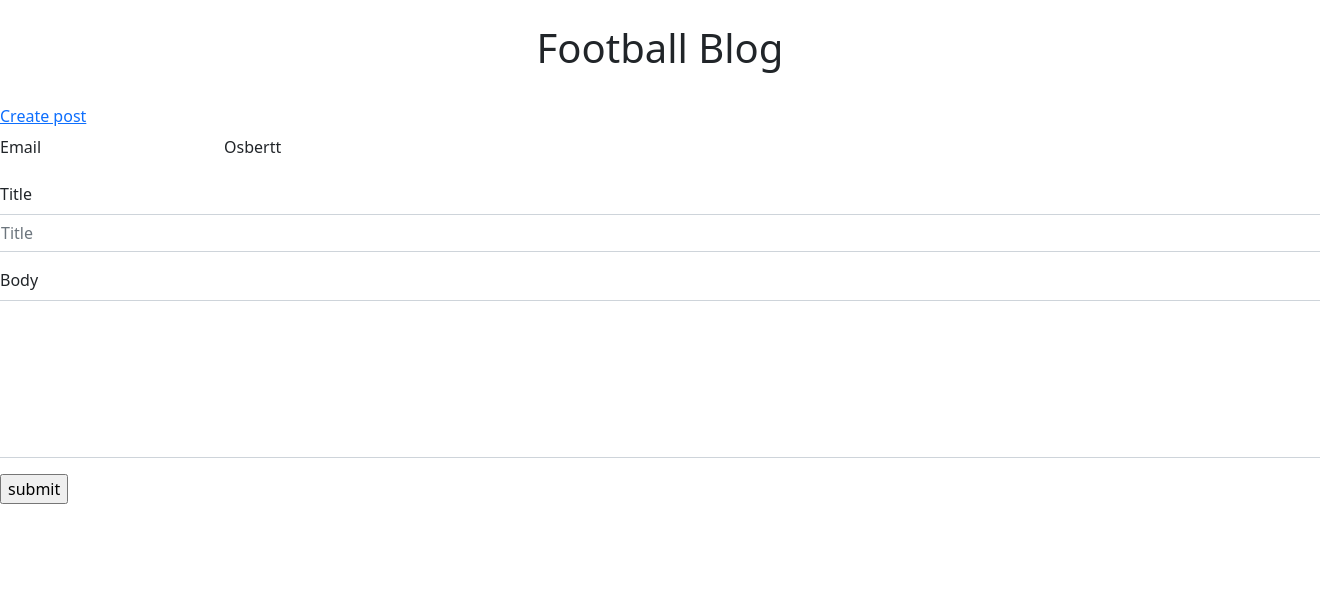
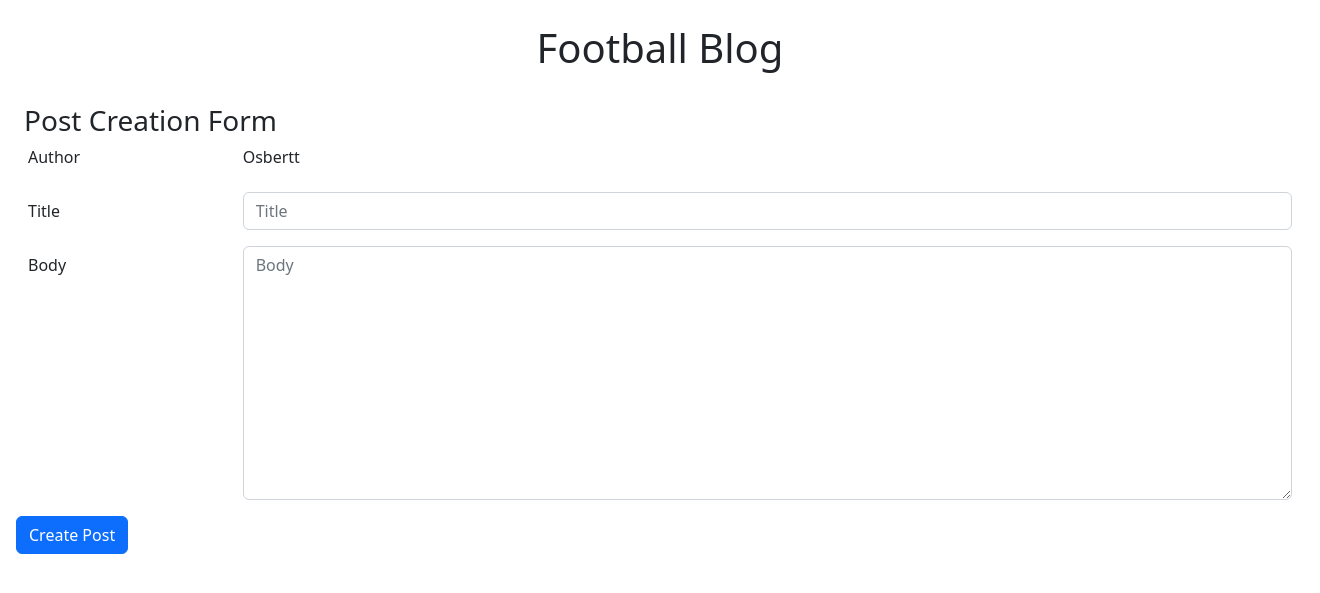
Before and after one commit to Osbertt-19/django-blog, a Django app: page /post/create/ in a window 1320 px wide; the page is wider, and only the part inside the window is pictured. Shown: the top 593 px of that part. Run offline with Django 4.2, Linux system fonts and the light colour scheme; a user stored in the database is signed in.

Commit message:
Added post_delete and post_edit

```diff
--- a/blog/views.py
+++ b/blog/views.py
@@ -42,7 +42,7 @@ def post_edit(request, pk):
     selected_post = Post.objects.get(pk=pk)
     if request.method == "POST":
         title = request.POST['title']
-        author = request.POST['author']
+        author = request.user
         body = request.POST['body']
         selected_post.title = title
         selected_post.author = author
@@ -51,7 +51,7 @@ def post_edit(request, pk):
         return redirect('post_detail', selected_post.pk)
     else:
         context = {
-            'selected_post': selected_post
+            'post': selected_post
         }
         return render(request, 'post_edit.html', context)
 
@@ -64,7 +64,7 @@ def post_delete(request, pk):
         return redirect('index')
     else:
         context = {
-            'deleted_post': deleted_post
+            'post': deleted_post
         }
         return render(request, 'post_delete.html', context)
 
--- a/templates/base.html
+++ b/templates/base.html
@@ -20,10 +20,12 @@
     <title>Football Blog</title>
   </head>
   <body>
-    <div class="h1 d-flex align-items-center justify-content-center py-4">
+    <a
+      class="h1 d-flex align-items-center justify-content-center py-4 text-decoration-none text-dark"
+      href="{% url 'index' %}"
+    >
       Football Blog
-    </div>
-    <a href="{% url 'post_create' %}">Create post</a>
+    </a>
     {% block content %}{% endblock content %}
   </body>
 </html>
--- a/templates/index.html
+++ b/templates/index.html
@@ -1,4 +1,6 @@
 {% extends 'base.html' %}{% block content %}
+<a href="{% url 'post_create' %}" class="btn btn-primary m-2">Create post</a>
+
 <div class="container-flex">
   <div class="row">
     <div class="col-4">
--- a/templates/post_create.html
+++ b/templates/post_create.html
@@ -1,32 +1,44 @@
 {% extends 'base.html' %}{% block content %}
 <form action="" method="POST">
   {% csrf_token %}
-  <div class="mb-3 row">
-    <label for="author" class="col-sm-2 col-form-label">Email</label>
+  <span class="h3 m-3 p-2">Post Creation Form</span>
+  <div class="mb-3 mx-3 row">
+    <label for="author" class="col-sm-2 col-form-label">Author</label>
     <div class="col-sm-10">
       <input
         type="text"
         readonly
         class="form-control-plaintext"
         id="author"
-        value="{{user}}"
+        value="{{user.username}}"
       />
     </div>
   </div>
-  <div class="mb-3 row">
-    <label for="title" class="form-label">Title</label>
+  <div class="mb-3 mx-3 row">
+    <label for="title" class="col-sm-2 col-form-label">Title</label>
+    <div class="col-sm-10">
       <input
+        name="title"
         type="text"
-      name="title"
         class="form-control"
         id="title"
         placeholder="Title"
       />
     </div>
-  <div class="mb-3 row">
-    <label for="body" class="form-label">Body</label>
-    <textarea class="form-control" name="body" id="body" rows="6"></textarea>
   </div>
-  <input type="submit" value="submit" />
+  <div class="mb-3 mx-3 row">
+    <label for="body" class="col-sm-2 col-form-label">Body</label>
+    <div class="col-sm-10">
+      <textarea
+        name="body"
+        type="text"
+        class="form-control"
+        id="body"
+        placeholder="Body"
+        rows="10"
+      ></textarea>
+    </div>
+  </div>
+  <button type="submit" class="btn btn-primary mx-3">Create Post</button>
 </form>
 {% endblock content %}
```
Also changed, not shown: templates/post_delete.html (+12 -0 lines), templates/post_detail.html (+14 -5 lines), templates/post_edit.html (+44 -0 lines), db.sqlite3. Lines whose indentation alone changed are shown as unchanged.
